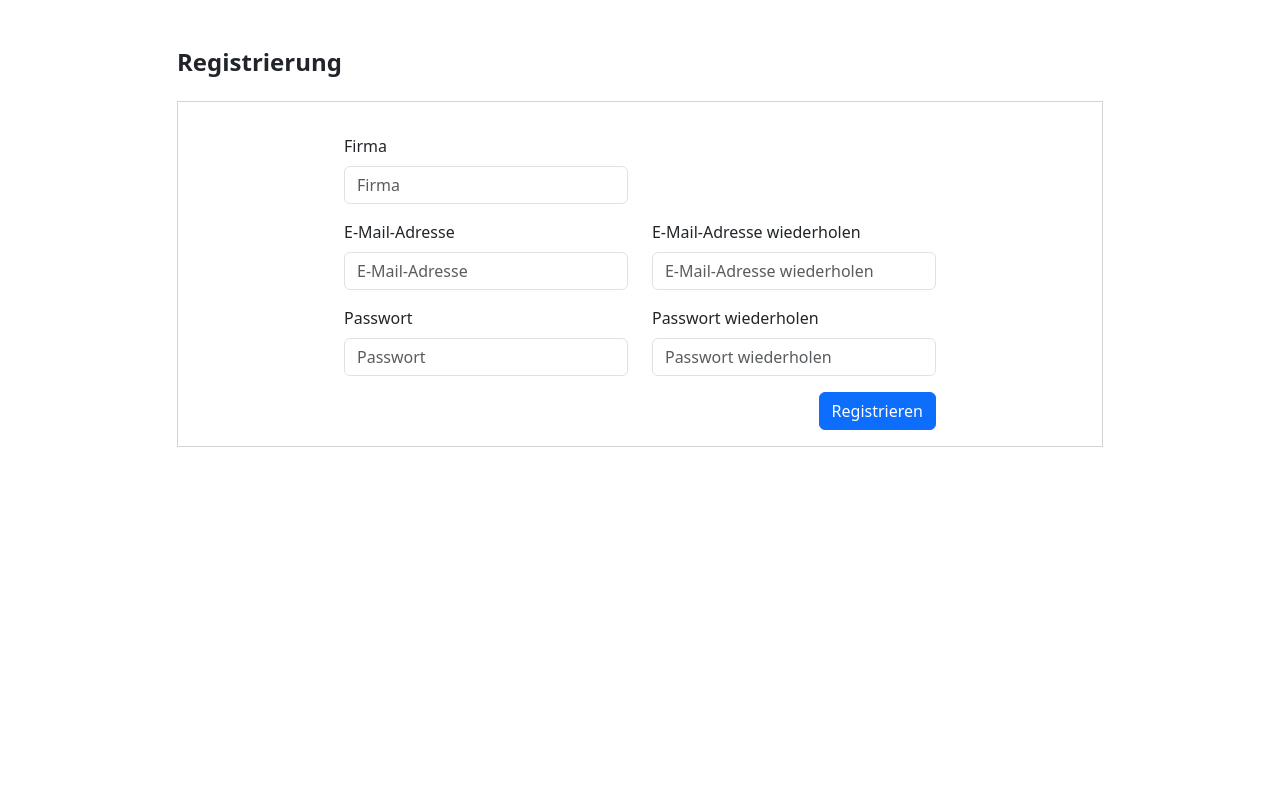
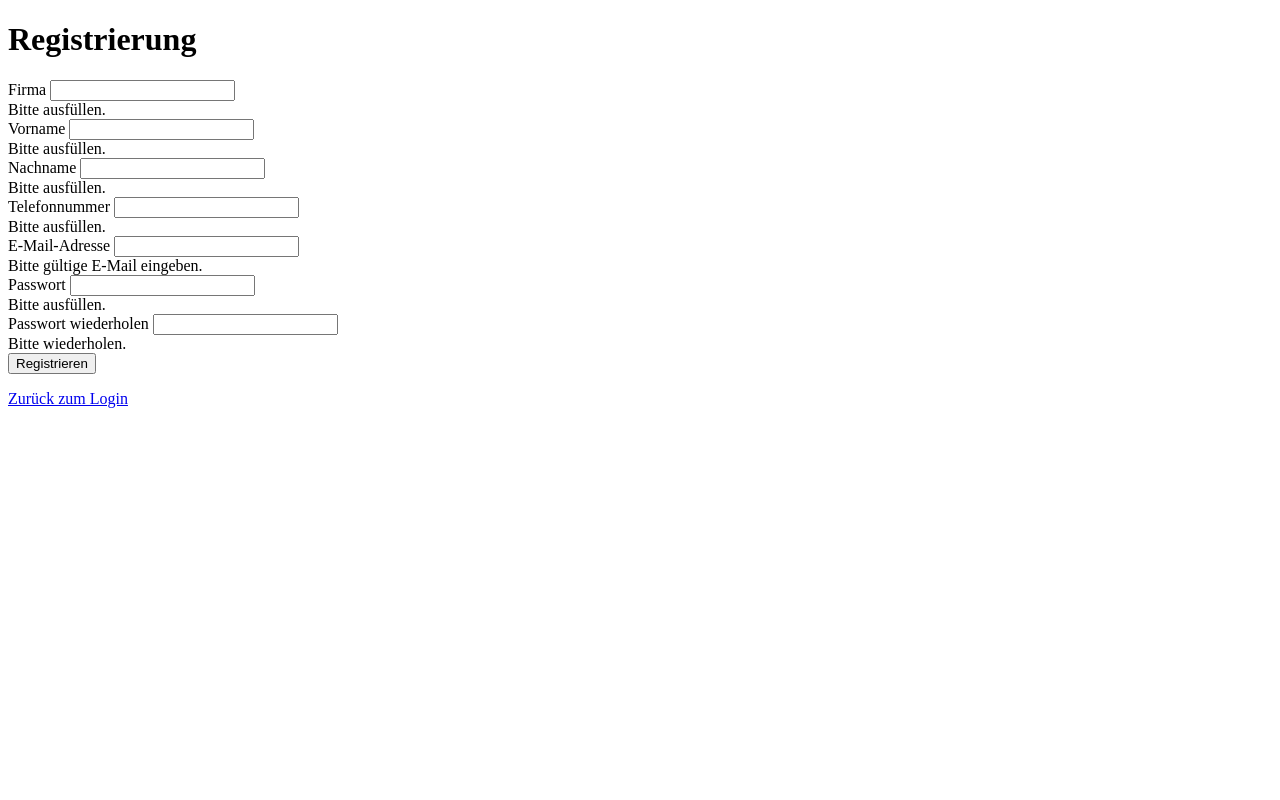
Before and after one commit to FIA-GSO/osp-code-repository-osp-marketplace-gruppe-1, a Flask app: template templates/registration/registration.html in a window 1280 px wide. Run offline with Flask 3, Linux system fonts and the light colour scheme; the template is opened without the code that fills it, so the values that code supplies are empty; parts of the project's set-up code (start-up, migrations or seed data) failed here and were passed over; some libraries are stand-ins or nearby versions.

Commit message:
Meine Änderungen

```diff
--- a/static/css/styles.css
+++ b/static/css/styles.css
@@ -1,4 +1,4 @@
-html, body {
+hhtml, body {
     height: 100%;
     margin: 0;
 }
@@ -37,11 +37,6 @@ a:hover {
     text-decoration: none;
 }
 
-button a {
-    color: white;
-    text-decoration: none;
-}
-
 header a:hover {
     border-top: 2px solid black;
     padding-top: 6px;
@@ -54,6 +49,8 @@ header a:hover {
 
 #container-frame {
     border: 1px solid lightgrey;
+    border-radius: 8px;
+    background-color: white;
 }
 
 .dashboard-action-frame {
--- a/templates/registration/registration.html
+++ b/templates/registration/registration.html
@@ -2,14 +2,12 @@
 <html lang="de">
     <head>
         <title>Marketplace GSO - Registrierung</title>
-        <meta name="viewport" content="width=device-width, initial-scale=1" />
-        <link rel="stylesheet" href="/static/bootstrap/css/bootstrap.min.css">
-        <link rel="stylesheet" href="/static/css/styles.css">
-        <script src="/static/bootstrap/js/bootstrap.min.js"></script>
-        <script src="/static/scripts/registrationForm.js" defer></script>
+        {{ render_partial('partials/headIncludes.html') }}
     </head>
+
     <body>
         {{ render_partial('partials/header.html') }}
+
         <main class="pb-md-5">
             <div class="container mt-md-5">
                 <div class="row mt-md-3">
@@ -20,65 +18,132 @@
                     <div class="col-1"></div>
                 </div>
             </div>
+
             <div class="container">
                 <div class="row mt-md-3">
                     <div class="col-1"></div>
                     <div class="col-10">
-                        <form action="{{ url_for('register') }}" method="POST" class="needs-validation" novalidate>
-                            <div class="container" id="container-frame">
-                                <div class="row mt-md-3">
+
+                        <form action="{{ url_for('register') }}" method="post" class="needs-validation" novalidate>
+
+                            <div id="container-frame" class="p-4">
+
+                                <!-- Fehlermeldung -->
+                                {% if error == 1 %}
+                                <div class="row">
                                     <div class="col-xl-2"></div>
-                                    <div class="col-xl-4 col-sm-12 mt-sm-3">
-                                        <label for="company" class="form-label">Firma</label>
-                                        <input type="text" id="company" name="company" class="form-control" placeholder="Firma" required>
-                                        <div class="invalid-feedback">Bitte füllen Sie dieses Feld aus.</div>
-                                    </div>
-                                    <div class="col-xl-4"></div>
-                                    <div class="col-xl-2"></div>
-                                </div>
-                                <div class="row mt-md-3">
-                                    <div class="col-xl-2"></div>
-                                    <div class="col-xl-4 col-sm-12">
-                                        <label for="email" class="form-label">E-Mail-Adresse</label>
-                                        <input type="email" id="email" name="email" class="form-control" placeholder="E-Mail-Adresse" required>
-                                        <div class="invalid-feedback">Bitte füllen Sie dieses Feld aus.</div>
-                                    </div>
-                                    <div class="col-xl-4 col-sm-12 mt-sm-3 mt-xl-0">
-                                        <label for="repeatedemail" class="form-label">E-Mail-Adresse wiederholen</label>
-                                        <input type="email" id="repeatedemail" class="form-control" placeholder="E-Mail-Adresse wiederholen" required>
-                                        <div class="invalid-feedback">Bitte füllen Sie dieses Feld aus.</div>
+                                    <div class="col-xl-8 col-sm-12">
+                                        <div class="alert alert-danger">
+                                            Die eingegebene E-Mail-Adresse existiert bereits oder die Passwörter stimmen nicht überein.
+                                        </div>
                                     </div>
                                     <div class="col-xl-2"></div>
                                 </div>
+                                {% endif %}
+
+                                <!-- Firma -->
                                 <div class="row mt-md-3">
-                                    <div class="col-sm-2"></div>
+                                    <div class="col-xl-4"></div>
+                                    <div class="col-xl-4 col-sm-12">
+                                        <label for="company" class="form-label">Firma</label>
+                                        <input type="text" id="company" name="company" class="form-control" required>
+                                        <div class="invalid-feedback">Bitte ausfüllen.</div>
+                                    </div>
+                                    <div class="col-xl-4"></div>
+                                </div>
+
+                                <!-- Vorname -->
+                                <div class="row mt-md-3">
+                                    <div class="col-xl-4"></div>
+                                    <div class="col-xl-4 col-sm-12">
+                                        <label for="firstname" class="form-label">Vorname</label>
+                                        <input type="text" id="firstname" name="firstname" class="form-control" required>
+                                        <div class="invalid-feedback">Bitte ausfüllen.</div>
+                                    </div>
+                                    <div class="col-xl-4"></div>
+                                </div>
+
+                                <!-- Nachname -->
+                                <div class="row mt-md-3">
+                                    <div class="col-xl-4"></div>
+                                    <div class="col-xl-4 col-sm-12">
+                                        <label for="lastname" class="form-label">Nachname</label>
+                                        <input type="text" id="lastname" name="lastname" class="form-control" required>
+                                        <div class="invalid-feedback">Bitte ausfüllen.</div>
+                                    </div>
+                                    <div class="col-xl-4"></div>
+                                </div>
+
+                                <!-- Telefonnummer -->
+                                <div class="row mt-md-3">
+                                    <div class="col-xl-4"></div>
+                                    <div class="col-xl-4 col-sm-12">
+                                        <label for="phone" class="form-label">Telefonnummer</label>
+                                        <input type="tel" id="phone" name="phone" class="form-control" required>
+                                        <div class="invalid-feedback">Bitte ausfüllen.</div>
+                                    </div>
+                                    <div class="col-xl-4"></div>
+                                </div>
+
+                                <!-- E-Mail -->
+                                <div class="row mt-md-3">
+                                    <div class="col-xl-4"></div>
+                                    <div class="col-xl-4 col-sm-12">
+                                        <label for="email" class="form-label">E-Mail-Adresse</label>
+                                        <input type="email" id="email" name="email" class="form-control" required>
+                                        <div class="invalid-feedback">Bitte gültige E-Mail eingeben.</div>
+                                    </div>
+                                    <div class="col-xl-4"></div>
+                                </div>
+
+                                <!-- Passwort -->
+                                <div class="row mt-md-3">
+                                    <div class="col-xl-4"></div>
                                     <div class="col-xl-4 col-sm-12">
                                         <label for="password" class="form-label">Passwort</label>
-                                        <input type="password" id="password" name="password" class="form-control" placeholder="Passwort" required>
-                                        <div class="invalid-feedback">Bitte füllen Sie dieses Feld aus.</div>
+                                        <input type="password" id="password" name="password" class="form-control" required>
+                                        <div class="invalid-feedback">Bitte ausfüllen.</div>
                                     </div>
-                                    <div class="col-xl-4 mt-sm-3 mt-xl-0">
-                                        <label for="repeatedpasssword" class="form-label">Passwort wiederholen</label>
-                                        <input type="password" id="repeatedpasssword" class="form-control" placeholder="Passwort wiederholen" required>
-                                        <div class="invalid-feedback">Bitte füllen Sie dieses Feld aus.</div>
+                                    <div class="col-xl-4"></div>
+                                </div>
+
+                                <!-- Passwort wiederholen -->
+                                <div class="row mt-md-3">
+                                    <div class="col-xl-4"></div>
+                                    <div class="col-xl-4 col-sm-12">
+                                        <label for="password_repeat" class="form-label">Passwort wiederholen</label>
+                                        <input type="password" id="password_repeat" name="password_repeat" class="form-control" required>
+                                        <div class="invalid-feedback">Bitte wiederholen.</div>
                                     </div>
-                                    <div class="col-sm-2"></div>
+                                    <div class="col-xl-4"></div>
                                 </div>
-                                <div class="row mt-md-3">
-                                    <div class="col-sm-2"></div>
+
+                                <!-- Button -->
+                                <div class="row mt-md-4">
+                                    <div class="col-xl-4 col-sm-2"></div>
+                                    <div class="col-xl-4 col-sm-12 text-end">
+                                        <div class="d-grid gap-2">
+                                            <button type="submit" class="btn btn-primary mb-2">
+                                                Registrieren
+                                            </button>
+                                        </div>
+                                        <p class="text-center mt-2 mb-0">
+                                            <a href="{{ url_for('index') }}">Zurück zum Login</a>
+                                        </p>
+                                    </div>
                                     <div class="col-xl-4"></div>
-                                    <div class="col-xl-4 col-sm-12 text-end">
-                                        <button type="submit" class="btn btn-primary mb-3">Registrieren</button>
-                                    </div>
-                                    <div class="col-sm-2"></div>
                                 </div>
+
                             </div>
+
                         </form>
+
                     </div>
                     <div class="col-1"></div>
                 </div>
             </div>
         </main>
+
         {{ render_partial('partials/footer.html') }}
     </body>
 </html>
```
